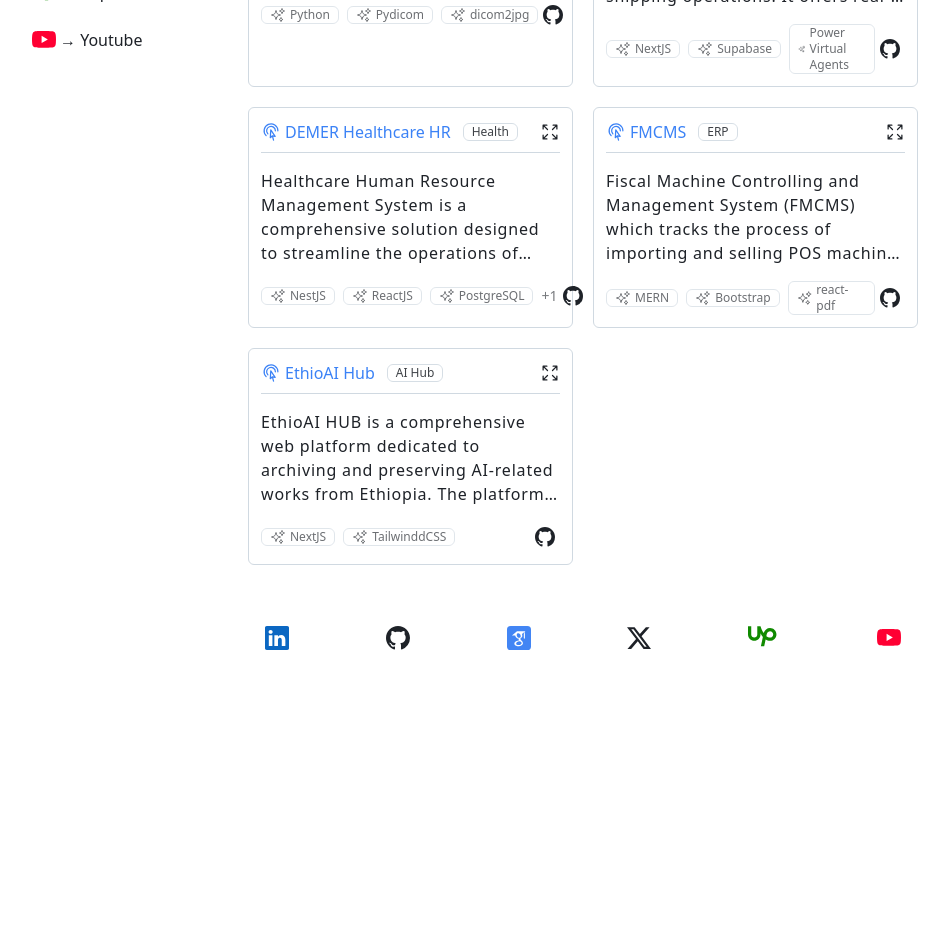
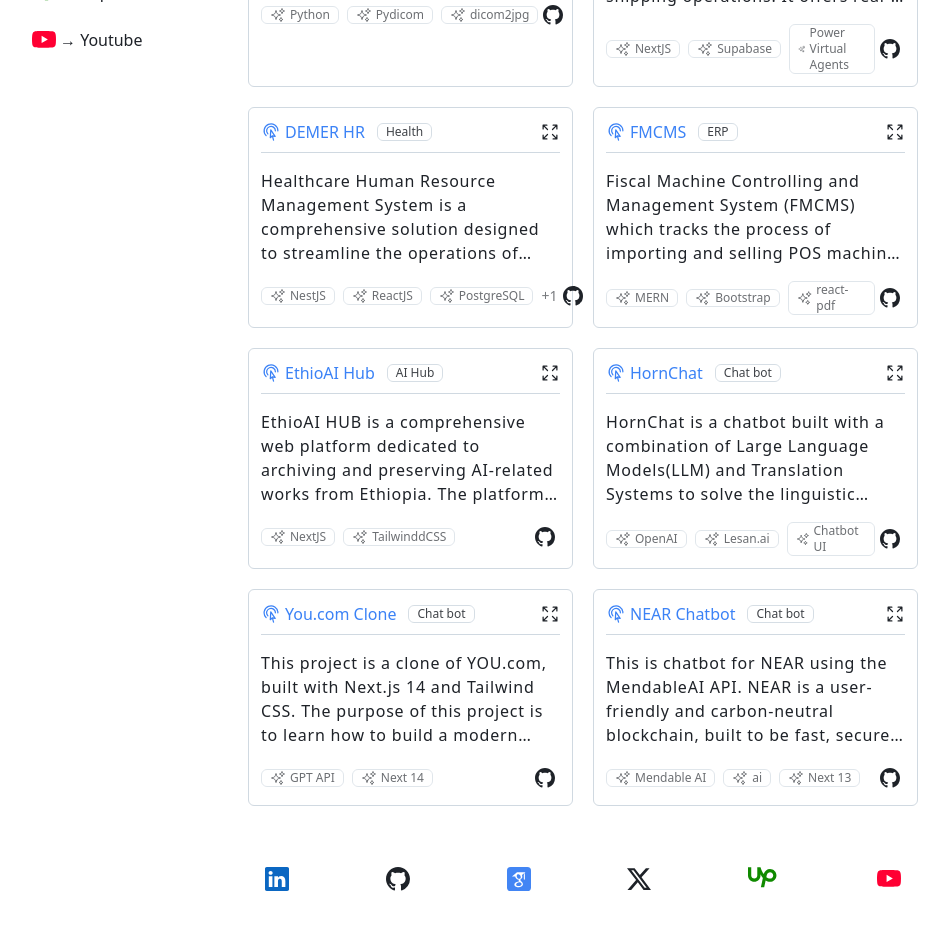
Before and after one commit to NegasiHaile/negasihaile.github.io, a Next.js app: page /negasihaile/projects in a window 1280 px wide. Shown: the part 660-1590 px from the top of the page, without its empty margins (182-1131 px from the left). Before the commit the page ends 1371 px from the top, so only its background shows below. Built offline with nearby package versions, Linux system fonts and the light colour scheme.

Commit message:
Added: Projects

```diff
--- a/src/components/image-slider.tsx
+++ b/src/components/image-slider.tsx
@@ -39,7 +39,7 @@ const ImagesSlider = ({ images }: TestmonialPropsTypes) => {
     <div className="relative w-full m-auto overflow-hidden">
       <button
         onClick={prevSlide}
-        className="top-1/2 absolute bg-black/10 text-black/60 p-2 rounded-r-sm left-0 z-10"
+        className="top-1/2 absolute bg-black/40 text-white/85 p-2 rounded-r-sm left-0 z-10"
       >
         <IconLeftArrow className="size-3 md:size-5" />
       </button>
@@ -52,21 +52,10 @@ const ImagesSlider = ({ images }: TestmonialPropsTypes) => {
           alt="image"
           className="w-full h-full rounded"
         />
-
-        {/* <CldImage
-          src={
-            "https://res.cloudinary.com/dshwnppvx/image/upload/v1732735652/portfolio/assests/fmcms/01_uuftzv.png"
-          }
-          alt=""
-          width="800"
-          height="0"
-          className="w-full h-full rounded"
-        /> */}
-        {/* <img src={images[currentIndex]} alt="Slide" className="slider-image" /> */}
       </div>
       <button
         onClick={nextSlide}
-        className="top-1/2 absolute bg-black/10 text-black/60 p-2 rounded-l-sm right-0 z-10"
+        className="top-1/2 absolute bg-black/40 text-white/85 p-2 rounded-l-sm right-0 z-10"
       >
         <RightArrow className="size-3 md:size-5" />
       </button>
--- a/src/data/projects.ts
+++ b/src/data/projects.ts
@@ -28,9 +28,21 @@ import {
   Fmcms_5,
   Fmcms_6,
   Fmcms_7,
+  HornChat_1,
+  HornChat_2,
+  You_com_01,
+  You_com_02,
+  You_com_03,
+  You_com_04,
+  rFleet_01,
+  rFleet_02,
+  rFleet_03,
+  rFleet_04,
+  mendable_chatbot_01,
 } from "../utils/images";
 
 export const projects = [
+  // "Continues Glucose Monitoring (CGM)"
   {
     id: 1,
     category: "Web Application", // Web, Mobile, Data, Machine Learning,
@@ -49,6 +61,7 @@ export const projects = [
     images: [AGP_1, AGP_3, AGP_4, AGP_5, AGP_6, AGP_7],
   },
 
+  // "Deiabets Intervention System"
   {
     id: 2,
     category: "Web Application", // Web, Mobile, Data, Machine Learning,
@@ -76,6 +89,7 @@ export const projects = [
     ],
   },
 
+  // Afro Chest X-ray
   {
     id: 3,
     category: "Data Science", // Web, Mobile, Data, Machine Learning,
@@ -98,6 +112,8 @@ export const projects = [
       Afro_CXR_6,
     ],
   },
+
+  // rFleet International Shipment
   {
     id: 0,
     category: "Web Application", // Web, Mobile, Data, Machine Learning,
@@ -111,13 +127,15 @@ export const projects = [
     status: "Done",
     start_at: "2023-04",
     end_at: "2024-04",
-    images: [],
+    images: [rFleet_01, rFleet_02, rFleet_03, rFleet_04],
   },
+
+  // DEMER Healthcare HR
   {
     id: 4,
     category: "Web Application", // Web, Mobile, Data, Machine Learning,
     sub_category: "Health", // Health, E-commerce, Real Estate
-    title: "DEMER Healthcare HR",
+    title: "DEMER HR",
     description: `Healthcare Human Resource Management System is a comprehensive solution designed to streamline the operations of healthcare institutions. It centralizes key processes such as patient management, inventory tracking, billing, and staff scheduling, enabling seamless coordination across departments. The system enhances operational efficiency by integrating modules for electronic medical records (EMR), appointment scheduling, and financial management. It provides real-time data insights, aiding in informed decision-making and compliance with healthcare regulations. With features tailored for the healthcare industry, this ERP system ensures improved patient care, optimized resource utilization, and robust administrative control, making it an essential tool for modern healthcare institutions.`, // Put what this project do, and what problem it solve
     pinned: true, // true/false
     tech_stack: ["NestJS", "ReactJS", "PostgreSQL", "GraphQL"],
@@ -129,6 +147,7 @@ export const projects = [
     images: [],
   },
 
+  // FMCMS
   {
     id: 5,
     category: "Web Application", // Web, Mobile, Data, Machine Learning,
@@ -145,13 +164,14 @@ export const projects = [
     images: [Fmcms_1, Fmcms_2, Fmcms_3, Fmcms_4, Fmcms_5, Fmcms_6, Fmcms_7],
   },
 
+  // EthioAI Hub
   {
     id: 6,
     category: "Web Application", // Web, Mobile, Data, Machine Learning,
     sub_category: "AI Hub", // Health, E-commerce, Real Estate
     title: "EthioAI Hub",
     description: `EthioAI HUB is a comprehensive web platform dedicated to archiving and preserving AI-related works from Ethiopia. The platform serves as a centralized repository for Machine Learning models, datasets, research papers, and other resources related to Artificial Intelligence within the Ethiopian context. The goal of the HUB is to document and showcase the growing body of AI research and innovation emerging from Ethiopia, while also making these resources easily accessible to researchers, students, and AI practitioners both locally and internationally. Whether you're looking for datasets in Amharic, Tigrinya, and Oromo languages, or seeking cutting-edge AI models trained for Ethiopian-specific challenges, EthioAI HUB is your go-to resource for exploring the diverse and impactful AI developments coming out of Ethiopia.`, // Put what this project do, and what problem it solve
-    pinned: true, // true/false
+    pinned: false, // true/false
     tech_stack: ["NextJS", "TailwinddCSS"],
     demo: "https://negasihaile.github.io/ethioai-hub/",
     git: `https://github.com/NegasiHaile/ethioai-hub`,
@@ -160,4 +180,52 @@ export const projects = [
     end_at: "2024-04",
     images: [],
   },
+
+  {
+    id: 7,
+    category: "Web Application",
+    sub_category: "Chat bot",
+    title: "HornChat",
+    description: `HornChat is a chatbot built with a combination of Large Language Models(LLM) and Translation Systems to solve the linguistic barriers of low-resource languages specifically Horn of Africa languages. Our mission is to provide a seamless assistance for users to communicate with Large Language Models like ChatGPT using their language.`,
+    pinned: true,
+    tech_stack: ["OpenAI", "Lesan.ai", "Chatbot UI"],
+    demo: "https://horn-chat.vercel.app",
+    git: `https://github.com/NegasiHaile/HornChat`,
+    status: "Done",
+    start_at: "2023-08",
+    end_at: "2023-11",
+    images: [HornChat_1, HornChat_2],
+  },
+
+  {
+    id: 8,
+    category: "Web Application",
+    sub_category: "Chat bot",
+    title: "You.com Clone",
+    description: `This project is a clone of YOU.com, built with Next.js 14 and Tailwind CSS. The purpose of this project is to learn how to build a modern chatbot, explore the new features introduced in Next.js 14, gain hands-on experience with Tailwind CSS, and integrate the OpenAI API to create an intelligent search experience.`,
+    pinned: false,
+    tech_stack: ["GPT API", "Next 14"],
+    demo: "",
+    git: `https://github.com/NegasiHaile/you.com-clone`,
+    status: "Done",
+    start_at: "2023-08",
+    end_at: "2023-11",
+    images: [You_com_01, You_com_02, You_com_03, You_com_04],
+  },
+
+  {
+    id: 9,
+    category: "Web Application",
+    sub_category: "Chat bot",
+    title: "NEAR Chatbot",
+    description: `This is chatbot for NEAR using the MendableAI API. NEAR is a user-friendly and carbon-neutral blockchain, built to be fast, secure, and able to grow without limits. NEAR is the blockchain for everyone.`,
+    pinned: false,
+    tech_stack: ["Mendable AI", "ai", "Next 13"],
+    demo: "https://mendable-chatbot.vercel.app/",
+    git: `https://github.com/NegasiHaile/mendableai-chatbot`,
+    status: "Done",
+    start_at: "2023-08",
+    end_at: "2023-11",
+    images: [mendable_chatbot_01],
+  },
 ];
--- a/src/utils/images.ts
+++ b/src/utils/images.ts
@@ -80,6 +80,33 @@ const Fmcms_6 =
 const Fmcms_7 =
   "https://res.cloudinary.com/dshwnppvx/image/upload/v1732735650/portfolio/assests/fmcms/07_thiufx.png";
 
+const HornChat_1 =
+  "https://res.cloudinary.com/dshwnppvx/image/upload/v1732991139/portfolio/assests/hornchat/01_tm930o.png";
+const HornChat_2 =
+  "https://res.cloudinary.com/dshwnppvx/image/upload/v1732991140/portfolio/assests/hornchat/02_xvs72p.png";
+
+const You_com_01 =
+  "https://res.cloudinary.com/dshwnppvx/image/upload/v1732991172/portfolio/assests/you.com%20clone/01_ioqtbc.png";
+const You_com_02 =
+  "https://res.cloudinary.com/dshwnppvx/image/upload/v1732991176/portfolio/assests/you.com%20clone/02_d7cera.png";
+const You_com_03 =
+  "https://res.cloudinary.com/dshwnppvx/image/upload/v1732991180/portfolio/assests/you.com%20clone/04_lecybl.png";
+const You_com_04 =
+  "https://res.cloudinary.com/dshwnppvx/image/upload/v1732991180/portfolio/assests/you.com%20clone/03_bl2nzq.png";
+
+// rFleet supply chain management platform
+const rFleet_01 =
+  "https://res.cloudinary.com/dshwnppvx/image/upload/v1732992697/portfolio/assests/rFleet/01_yuznx4.png";
+const rFleet_02 =
+  "https://res.cloudinary.com/dshwnppvx/image/upload/v1732992695/portfolio/assests/rFleet/02_soz3rk.png";
+const rFleet_03 =
+  "https://res.cloudinary.com/dshwnppvx/image/upload/v1732992971/portfolio/assests/rFleet/03_ctbdgt.png";
+const rFleet_04 =
+  "https://res.cloudinary.com/dshwnppvx/image/upload/v1732992971/portfolio/assests/rFleet/04_q5ath8.png";
+
+const mendable_chatbot_01 =
+  "https://res.cloudinary.com/dshwnppvx/image/upload/v1732995073/portfolio/assests/mendable-ai/01_fhodqj.png";
+
 export {
   ProfilePic,
   //Testmonials
@@ -119,4 +146,23 @@ export {
   Fmcms_5,
   Fmcms_6,
   Fmcms_7,
+
+  // HornChat
+  HornChat_1,
+  HornChat_2,
+
+  // YOU.com clone
+  You_com_01,
+  You_com_02,
+  You_com_03,
+  You_com_04,
+
+  // rFleet
+  rFleet_01,
+  rFleet_02,
+  rFleet_03,
+  rFleet_04,
+
+  // Mendable
+  mendable_chatbot_01,
 };
```
Also changed, not shown: src/app/page.tsx (+14 -34 lines).
